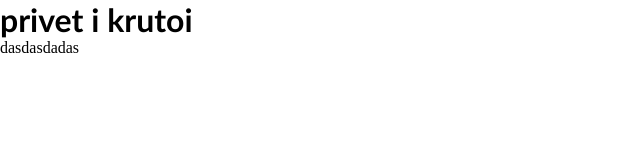
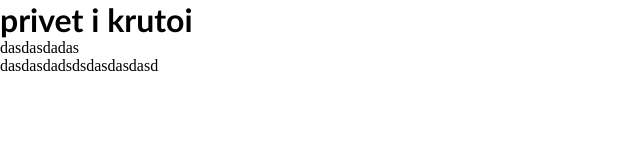
Before and after one commit to vikapv/laba-5, a plain HTML site: page index.html in a window 1280 px wide. Shown: the whole page, without its empty margins (0-640 px from the left). Drawn offline with Linux system fonts and the light colour scheme; files that its build step writes are made by us from their sources; a web font is replaced by a local one.

Commit message:
feat: добавлен footer

```diff
--- a/index.html
+++ b/index.html
@@ -15,5 +15,8 @@
     <main>
         <p>dasdasdadas</p>
     </main>
+    <footer>
+        <p>dasdasdadsdsdasdasdasd</p>
+    </footer>
 </body>
 </html>
```
